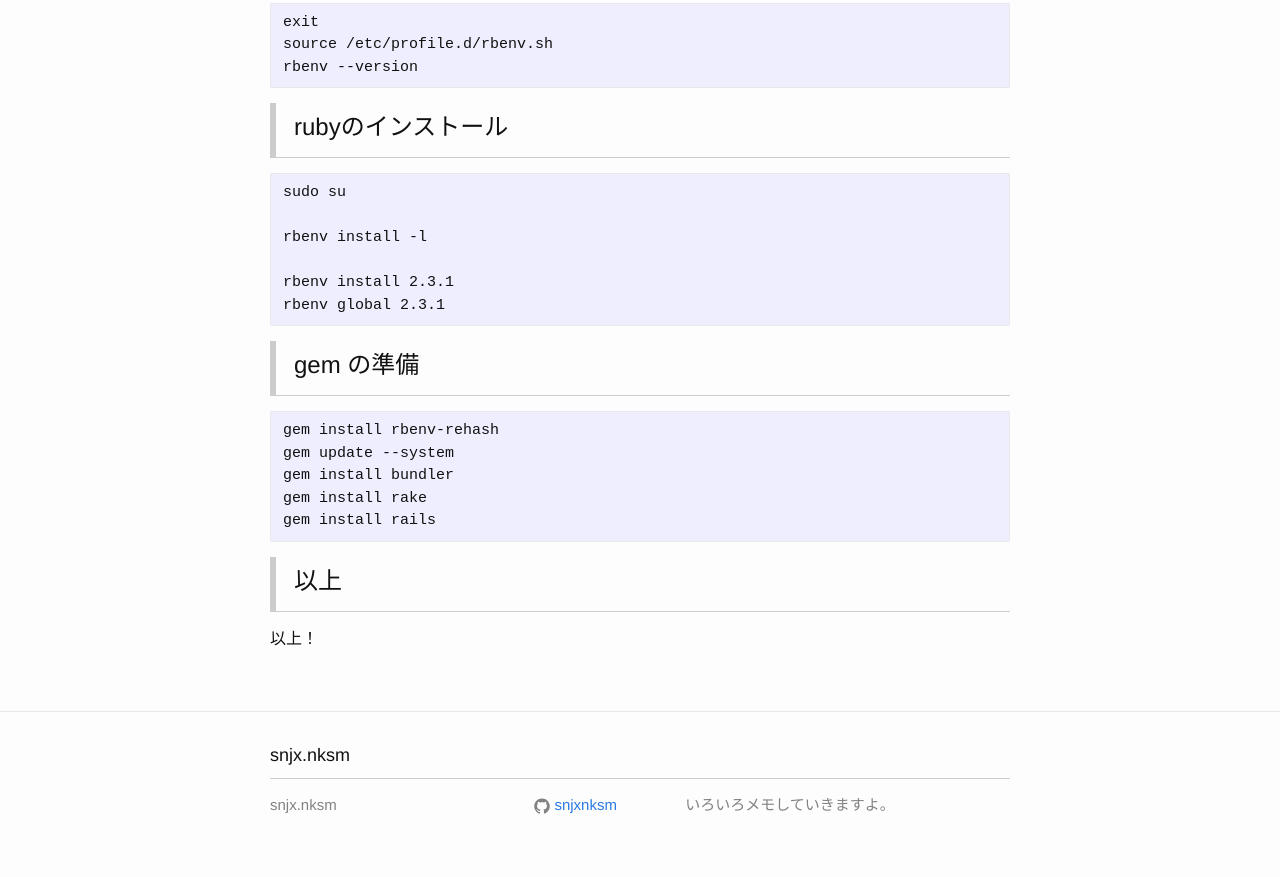
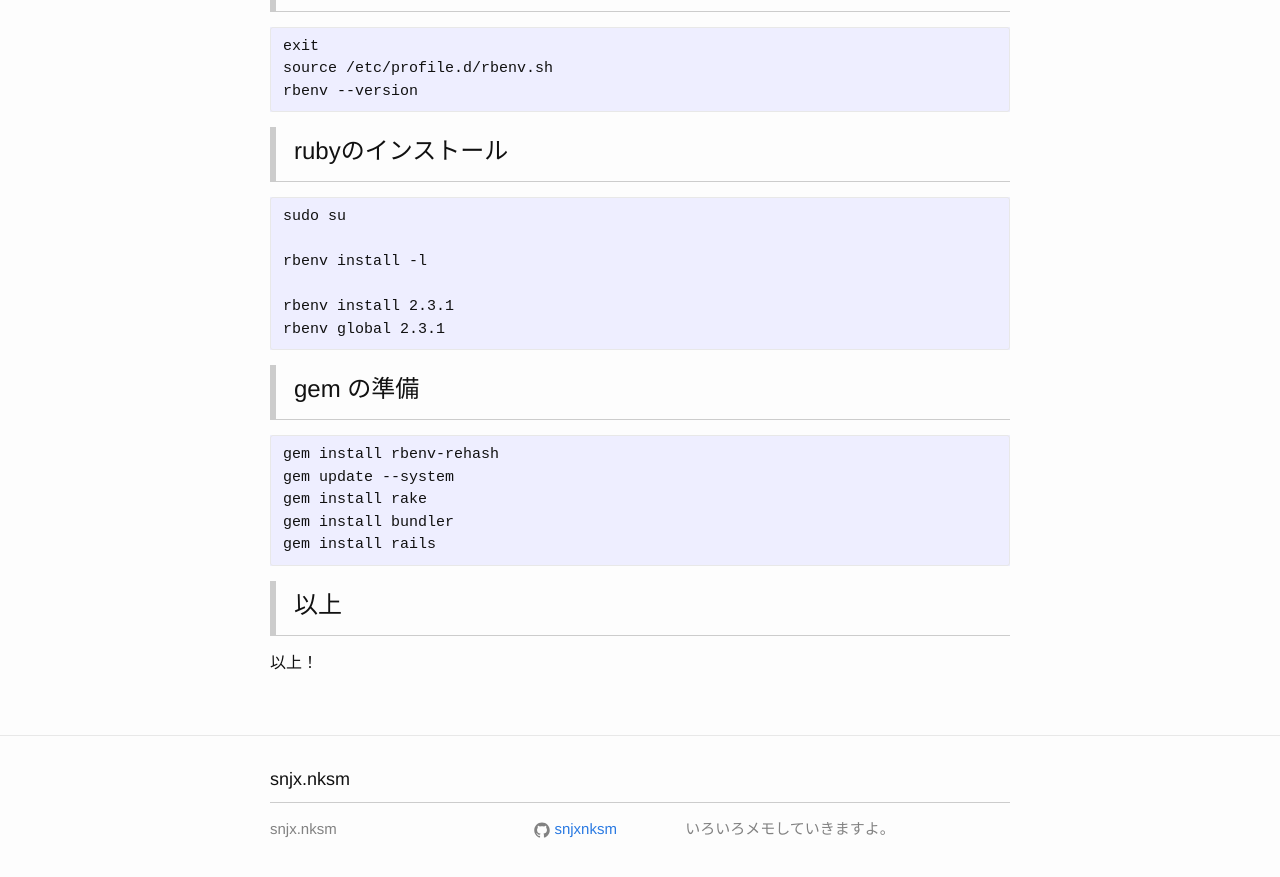
Before and after one commit to snjxnksm/snjxnksm.github.io, a Jekyll site: the page built from _posts/2016-11-22-installrubytocentos7.markdown, in a window 1280 px wide and 900 px high, scrolled down 1248 px. Shown: the top 877 px of the window. Built offline with Jekyll 4.4.1, drawn with Linux system fonts in a browser that asks for light colours; part of the change alters nothing that is shown; some of the changed text lies outside the part shown.

Commit message:
注意書きの追加と手順の入れ替え。

````diff
--- a/_posts/2016-11-22-installrubytocentos7.markdown
+++ b/_posts/2016-11-22-installrubytocentos7.markdown
@@ -13,7 +13,8 @@ categories:
 # はじめに
 
 空っぽのCentos7にひたすらコピペで作るrbenv+ruby-buildを使ったRubyの最新環境の作り方。
-ひたすらコピペ。
+とりあえず、rootのパスワードは確認すること。
+あとは、ひたすらコピペ。
 とにかくコピペ。
 
 # 環境作成
@@ -61,8 +62,8 @@ rbenv global 2.3.1
 ```
 gem install rbenv-rehash
 gem update --system
+gem install rake
 gem install bundler
-gem install rake
 gem install rails
 ```
 
````
